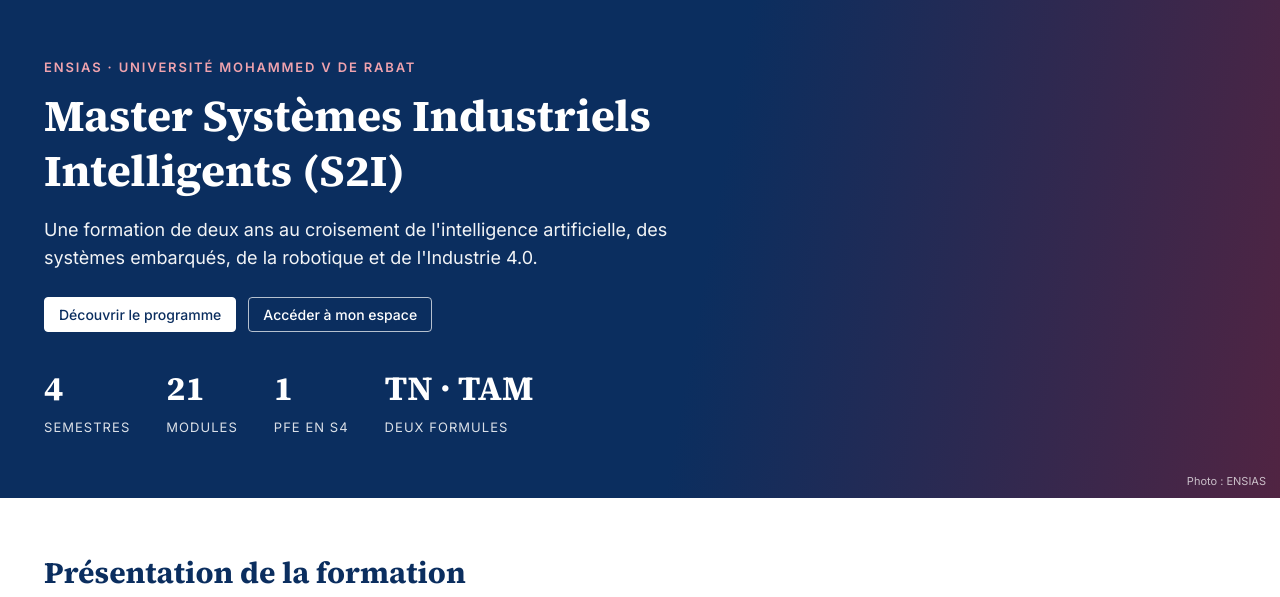
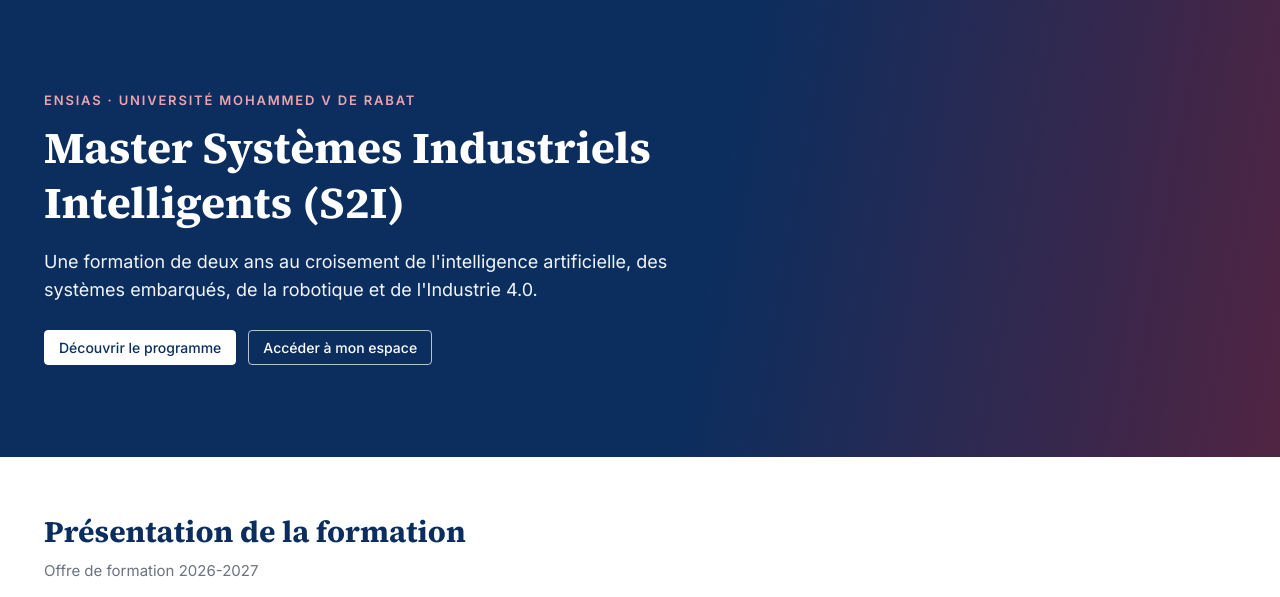
Before and after one commit to aissamberrahou/master-s2i.github.io, a plain HTML site: page index.html in a window 1280 px wide. Shown: the part 139-736 px from the top of the page. Drawn offline with Linux system fonts and the light colour scheme.

Commit message:
Update index.html

```diff
--- a/index.html
+++ b/index.html
@@ -23,9 +23,9 @@
       <a class="btn light" href="#programme">Découvrir le programme</a>
       <a class="btn ghost" href="#espaces">Accéder à mon espace</a>
     </div>
-    <div class="kpis"><div><b>4</b><span>semestres</span></div><div><b>21</b><span>modules</span></div><div><b>1</b><span>PFE en S4</span></div><div><b>TN · TAM</b><span>deux formules</span></div></div>
+
   </div>
-  <span class="credit">Photo : ENSIAS</span>
+
 </section>
 
 <section class="section" id="presentation">
```
